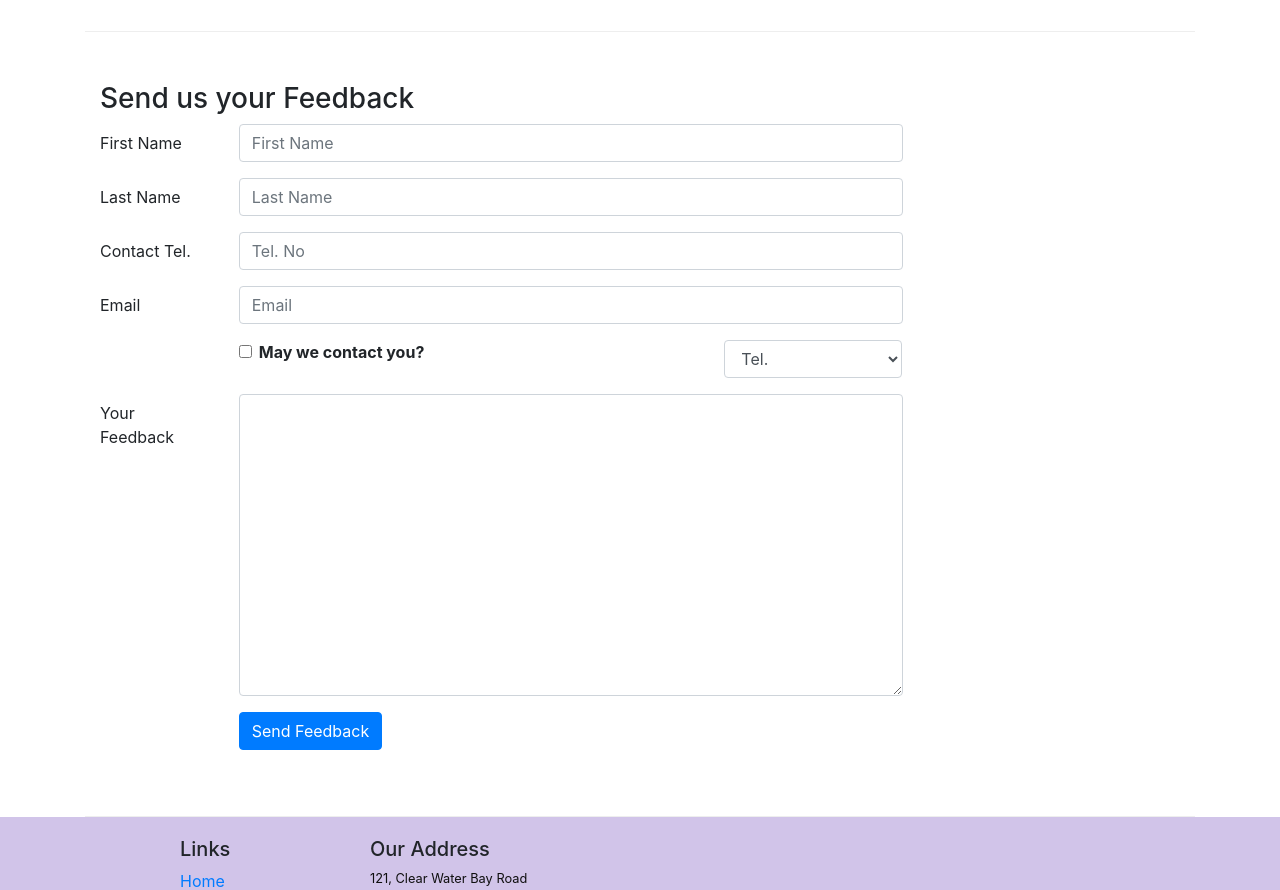
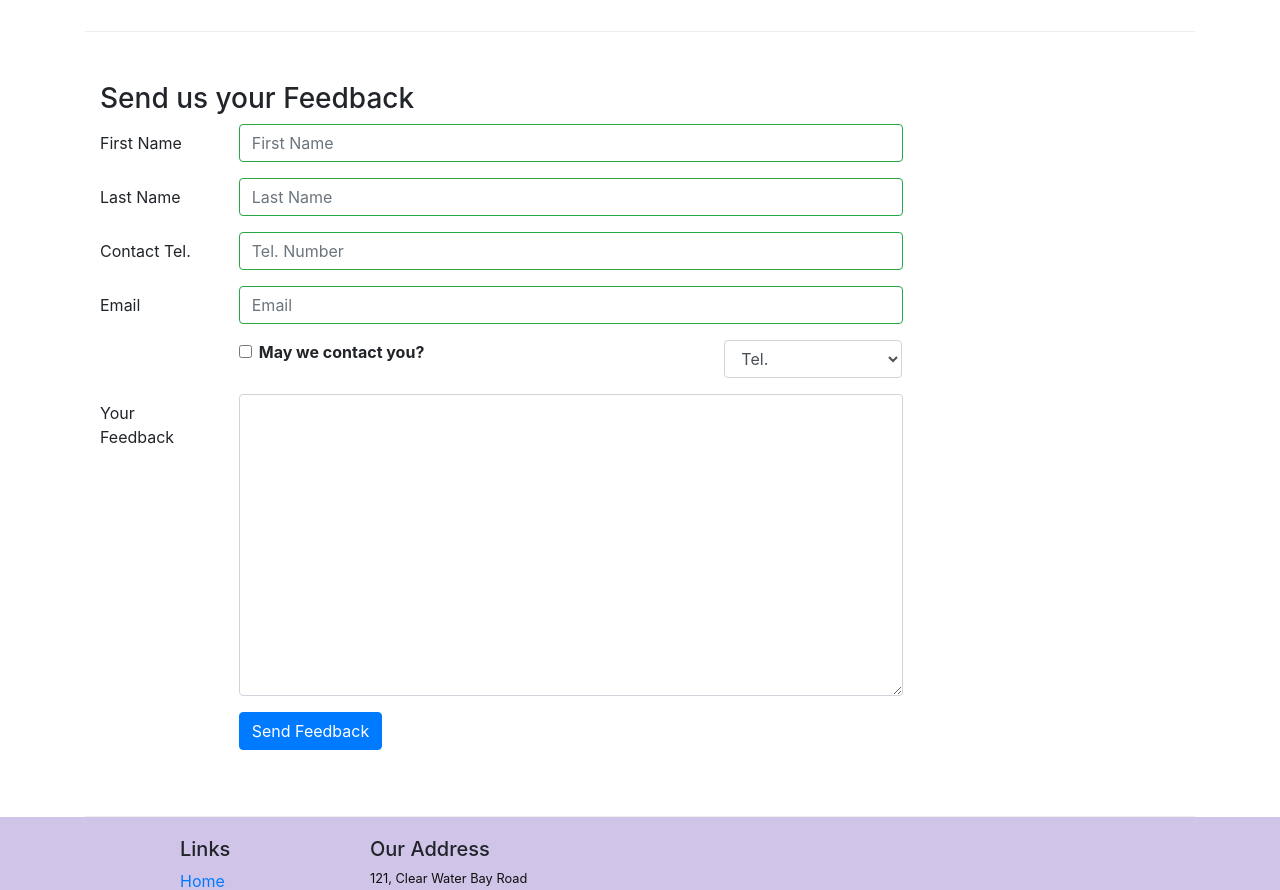
Before and after one commit to Hemal99/react1, a React (Create React App) app: page /contactus in a window 1280 px wide. Shown: the part 840-1730 px from the top of the page. Built offline with nearby package versions, Linux system fonts and the light colour scheme.

Commit message:
controll form validation

```diff
--- a/src/components/ContactComponent.js
+++ b/src/components/ContactComponent.js
@@ -1,5 +1,5 @@
 import React,{Component} from 'react';
-import {Breadcrumb,BreadcrumbItem,Button,Form,FormFroup,Label,Input,Col, FormGroup} from 'reactstrap';
+import {Breadcrumb,BreadcrumbItem,Button,Form,FormFroup,Label,Input,Col, FormGroup, FormFeedback} from 'reactstrap';
 import {Link} from 'react-router-dom';
 
 
@@ -14,11 +14,62 @@
             email:'',
             agree:false,
             ContactType:'',
-            message:''
+            message:'',
+            touched:{
+                firstname:false,
+                lastname:false,
+                telnum:false,
+                email:false
+            }
         };
         this.handleInputChange=this.handleInputChange.bind(this);
         this.handleSubmit=this.handleSubmit.bind(this);
+        this.handleBlur=this.handleBlur.bind(this);
 
+    }
+
+
+
+
+    handleBlur = (field) => (evt) => {
+        this.setState({
+            touched: { ...this.state.touched, [field]: true }
+        });
+    }
+/*function handleBlur(field){
+    (evt)=> {
+        this.setState({
+            touched:{...this.state.touched,[field]:true}
+        })
+    }
+}*/
+
+    validate(firstname, lastname, telnum, email) {
+        const errors = {
+            firstname: '',
+            lastname: '',
+            telnum: '',
+            email: ''
+        };
+
+        if (this.state.touched.firstname && firstname.length < 3)
+            errors.firstname = 'First Name should be >= 3 characters';
+        else if (this.state.touched.firstname && firstname.length > 10)
+            errors.firstname = 'First Name should be <= 10 characters';
+
+        if (this.state.touched.lastname && lastname.length < 3)
+            errors.lastname = 'Last Name should be >= 3 characters';
+        else if (this.state.touched.lastname && lastname.length > 10)
+            errors.lastname = 'Last Name should be <= 10 characters';
+
+        const reg = /^\d+$/;
+        if (this.state.touched.telnum && !reg.test(telnum))
+            errors.telnum = 'Tel. Number should contain only numbers';
+
+        if(this.state.touched.email && email.split('').filter(x => x === '@').length !== 1)
+            errors.email = 'Email should contain a @';
+
+        return errors;
     }
 
     handleInputChange(event) {
@@ -42,6 +93,7 @@
 
 
     render(){
+        const errors = this.validate(this.state.firstname, this.state.lastname, this.state.telnum, this.state.email);
         return(
         <div className="container">
                  <div className="row">
@@ -89,36 +141,56 @@
                     </div>
                     <div className='col-12 col-md-9'>
                         <Form onSubmit={this.handleSubmit/*calling the function*/}>
-                            <FormGroup row>
-                                <Label htmlfor="firstname" md={2}>First Name</Label>
+                        <FormGroup row>
+                                <Label htmlFor="firstname" md={2}>First Name</Label>
                                 <Col md={10}>
-                                    <Input type="text" id="firstname" name="firstname" placeholder="First Name"
-                                    value={this.state.firstname} onChange={this.handleInputChange}
-                                    ></Input>
+                                    <Input type="text" id="firstname" name="firstname"
+                                        placeholder="First Name"
+                                        value={this.state.firstname}
+                                        valid={errors.firstname === ''}
+                                        invalid={errors.firstname !== ''}
+                                        onBlur={this.handleBlur('firstname')}
+                                        onChange={this.handleInputChange} />
+                                    <FormFeedback>{errors.firstname}</FormFeedback>
                                 </Col>
                             </FormGroup>
                             <FormGroup row>
-                                <Label htmlfor="lastname" md={2}>Last Name</Label>
+                                <Label htmlFor="lastname" md={2}>Last Name</Label>
                                 <Col md={10}>
-                                    <Input type="text" id="lastname" name="lastname" placeholder="Last Name"  onChange={this.handleInputChange}
-                                    value={this.state.lastname}
-                                    ></Input>
+                                    <Input type="text" id="lastname" name="lastname"
+                                        placeholder="Last Name"
+                                        value={this.state.lastname}
+                                        valid={errors.lastname === ''}
+                                        invalid={errors.lastname !== ''}
+                                        onBlur={this.handleBlur('lastname')}
+                                        onChange={this.handleInputChange} />
+                                    <FormFeedback>{errors.lastname}</FormFeedback>
                                 </Col>
                             </FormGroup>
                             <FormGroup row>
-                                <Label htmlfor="telnum" md={2}>Contact Tel.</Label>
+                                <Label htmlFor="telnum" md={2}>Contact Tel.</Label>
                                 <Col md={10}>
-                                    <Input type="text" id="telnum" name="telnum" placeholder="Tel. No"  onChange={this.handleInputChange}
-                                    value={this.state.telnum}
-                                    ></Input>
+                                    <Input type="tel" id="telnum" name="telnum"
+                                        placeholder="Tel. Number"
+                                        value={this.state.telnum}
+                                        valid={errors.telnum === ''}
+                                        invalid={errors.telnum !== ''}
+                                        onBlur={this.handleBlur('telnum')}
+                                        onChange={this.handleInputChange} />
+                                    <FormFeedback>{errors.telnum}</FormFeedback>
                                 </Col>
                             </FormGroup>
                             <FormGroup row>
-                                <Label htmlfor="email" md={2}>Email</Label>
+                                <Label htmlFor="email" md={2}>Email</Label>
                                 <Col md={10}>
-                                    <Input type="text" id="email" name="email" placeholder="Email"  onChange={this.handleInputChange}
-                                    value={this.state.email}
-                                    ></Input>
+                                    <Input type="email" id="email" name="email"
+                                        placeholder="Email"
+                                        value={this.state.email}
+                                        valid={errors.email === ''}
+                                        invalid={errors.email !== ''}
+                                        onBlur={this.handleBlur('email')}
+                                        onChange={this.handleInputChange} />
+                                    <FormFeedback>{errors.email}</FormFeedback>
                                 </Col>
                             </FormGroup>
                             <FormGroup row>
```
